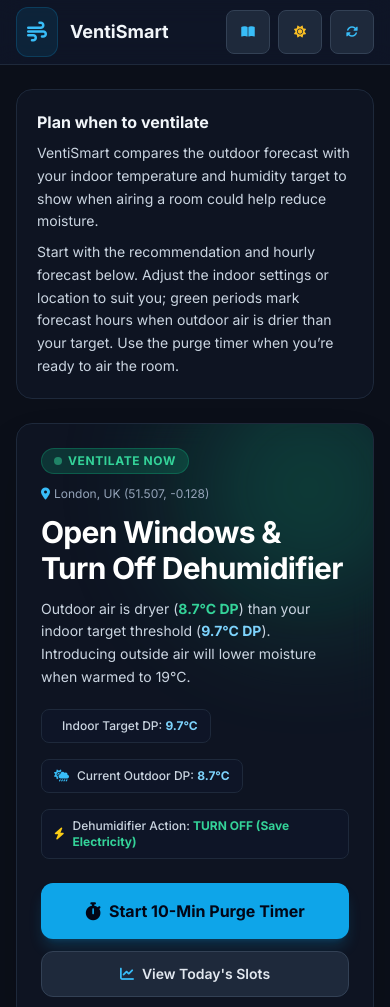
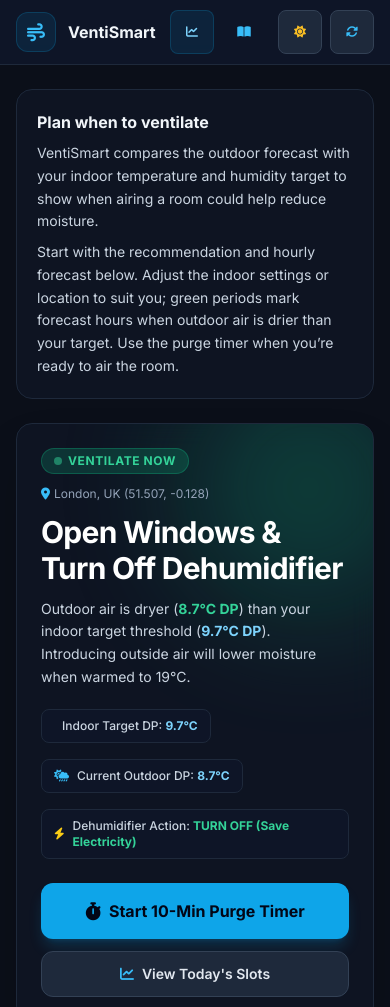
Before and after one commit to andrewcrosher/ajc_ventilation, a plain HTML site: page index.html in a window 390 px wide. Shown: the top 1007 px of the page. Drawn offline with nearby package versions, Linux system fonts and the light colour scheme; no server answers; some icons are missing.

Commit message:
Save uncommitted changes

```diff
--- a/index.html
+++ b/index.html
@@ -133,8 +133,26 @@
       outline-color: #0369a1;
     }
     @media (max-width: 639px) {
-      .dashboard-header {
+      .site-header {
         padding-inline: 0.75rem;
+      }
+      .site-nav {
+        gap: 0.25rem;
+      }
+      .site-nav-link,
+      .theme-toggle,
+      .refresh-toggle {
+        min-width: 44px;
+        min-height: 44px;
+        justify-content: center;
+        padding-inline: 0.625rem;
+      }
+      .site-brand {
+        gap: 0.5rem;
+      }
+      .site-brand-mark {
+        width: 2.25rem;
+        height: 2.25rem;
       }
       .refresh-indicator {
         position: absolute;
@@ -159,6 +177,20 @@
         border: 0;
       }
     }
+    @media (max-width: 359px) {
+      .site-header {
+        padding-inline: 0.5rem;
+      }
+      .site-brand {
+        gap: 0.25rem;
+      }
+      .site-nav {
+        gap: 0;
+      }
+      .theme-toggle {
+        margin-left: 0;
+      }
+    }
     /* Custom scrollbar */
     ::-webkit-scrollbar {
       width: 6px;
@@ -178,38 +210,37 @@
 </head>
 <body class="min-h-screen pb-12 antialiased">
 
-  <!-- Top Navigation Header -->
-  <header class="border-b border-slate-800 bg-slate-900/80 sticky top-0 z-50 backdrop-blur-md">
-    <div class="dashboard-header max-w-7xl mx-auto px-4 sm:px-6 lg:px-8 h-16 flex items-center justify-between">
-      <div class="flex items-center gap-3">
-        <div class="p-2.5 bg-sky-500/10 text-sky-400 rounded-xl border border-sky-500/20">
-          <i class="fa-solid fa-wind text-xl"></i>
+  <header class="sticky top-0 z-50 border-b border-slate-800 bg-slate-900/90 backdrop-blur-md">
+    <div class="site-header mx-auto flex h-16 max-w-7xl items-center justify-between gap-2 px-4 sm:gap-4 sm:px-6 lg:px-8">
+      <a href="index.html" class="site-brand flex min-w-0 items-center gap-3" aria-label="VentiSmart home">
+        <span class="site-brand-mark flex h-10 w-10 shrink-0 items-center justify-center rounded-xl border border-sky-500/20 bg-sky-500/10 text-sky-400">
+          <i class="fa-solid fa-wind text-lg" aria-hidden="true"></i>
+        </span>
+        <div>
+          <h1 class="font-bold leading-tight text-slate-100">VentiSmart</h1>
+          <span class="hidden text-[11px] text-slate-400 sm:block">A practical ventilation guide</span>
         </div>
-        <div>
-          <h1 class="font-bold text-lg text-slate-100">
-            VentiSmart
-          </h1>
-          <p class="hidden text-xs text-slate-400 sm:block">Dew Point & Purge Ventilation Decision Engine</p>
-        </div>
-      </div>
-      <div class="flex items-center gap-2">
-        <a href="guide.html" class="flex min-h-11 min-w-11 items-center justify-center gap-2 text-xs bg-slate-800 hover:bg-slate-700 text-slate-200 px-3 py-2 rounded-lg border border-slate-700 transition" aria-label="Read the ventilation guide">
-          <i class="fa-solid fa-book-open text-sky-400" aria-hidden="true"></i>
-          <span class="hidden sm:inline">Guide</span>
+      </a>
+      <nav class="site-nav flex items-center gap-2" aria-label="Main navigation">
+        <a href="index.html" aria-label="Dashboard" aria-current="page" class="site-nav-link inline-flex min-h-11 items-center gap-1.5 rounded-lg border border-sky-500/20 bg-sky-500/10 px-3 py-2 text-xs font-semibold text-sky-300">
+          <i class="fa-solid fa-chart-line" aria-hidden="true"></i><span class="hidden sm:inline">Dashboard</span>
+        </a>
+        <a href="guide.html" aria-label="Guide" class="site-nav-link inline-flex min-h-11 items-center gap-1.5 rounded-lg px-3 py-2 text-xs font-medium text-slate-300 transition hover:bg-slate-800 hover:text-white">
+          <i class="fa-solid fa-book-open text-sky-400" aria-hidden="true"></i><span class="hidden sm:inline">Guide</span>
         </a>
         <div id="refresh-indicator" class="refresh-indicator hidden" aria-live="polite">
           <i id="refresh-indicator-icon" class="fa-solid fa-rotate text-sky-400"></i>
           <span id="refresh-status-text">Refreshing...</span>
         </div>
-        <button id="btn-theme-toggle" type="button" onclick="app.toggleTheme()" aria-pressed="false" class="flex min-h-11 min-w-11 items-center justify-center gap-2 text-xs bg-slate-800 hover:bg-slate-700 text-slate-200 px-3 py-2 rounded-lg border border-slate-700 transition">
+        <button id="btn-theme-toggle" type="button" onclick="app.toggleTheme()" aria-pressed="false" class="theme-toggle ml-1 flex min-h-11 min-w-11 items-center justify-center gap-2 rounded-lg border border-slate-700 bg-slate-800 px-3 py-2 text-xs text-slate-200 transition hover:bg-slate-700">
           <i class="fa-solid fa-sun text-amber-400" aria-hidden="true"></i>
-          <span class="hidden md:inline">Light mode</span>
+          <span class="hidden sm:inline">Light mode</span>
         </button>
-        <button id="btn-refresh" data-refresh-trigger="true" onclick="app.fetchWeatherData()" class="flex min-h-11 min-w-11 items-center justify-center gap-2 text-xs bg-slate-800 hover:bg-slate-700 text-slate-200 px-3 py-2 rounded-lg border border-slate-700 transition">
+        <button id="btn-refresh" data-refresh-trigger="true" onclick="app.fetchWeatherData()" class="refresh-toggle flex min-h-11 min-w-11 items-center justify-center gap-2 rounded-lg border border-slate-700 bg-slate-800 px-3 py-2 text-xs text-slate-200 transition hover:bg-slate-700">
           <i class="fa-solid fa-rotate text-sky-400" id="refresh-icon"></i>
           <span class="sr-only sm:not-sr-only">Refresh Data</span>
         </button>
-      </div>
+      </nav>
     </div>
   </header>
 
```
